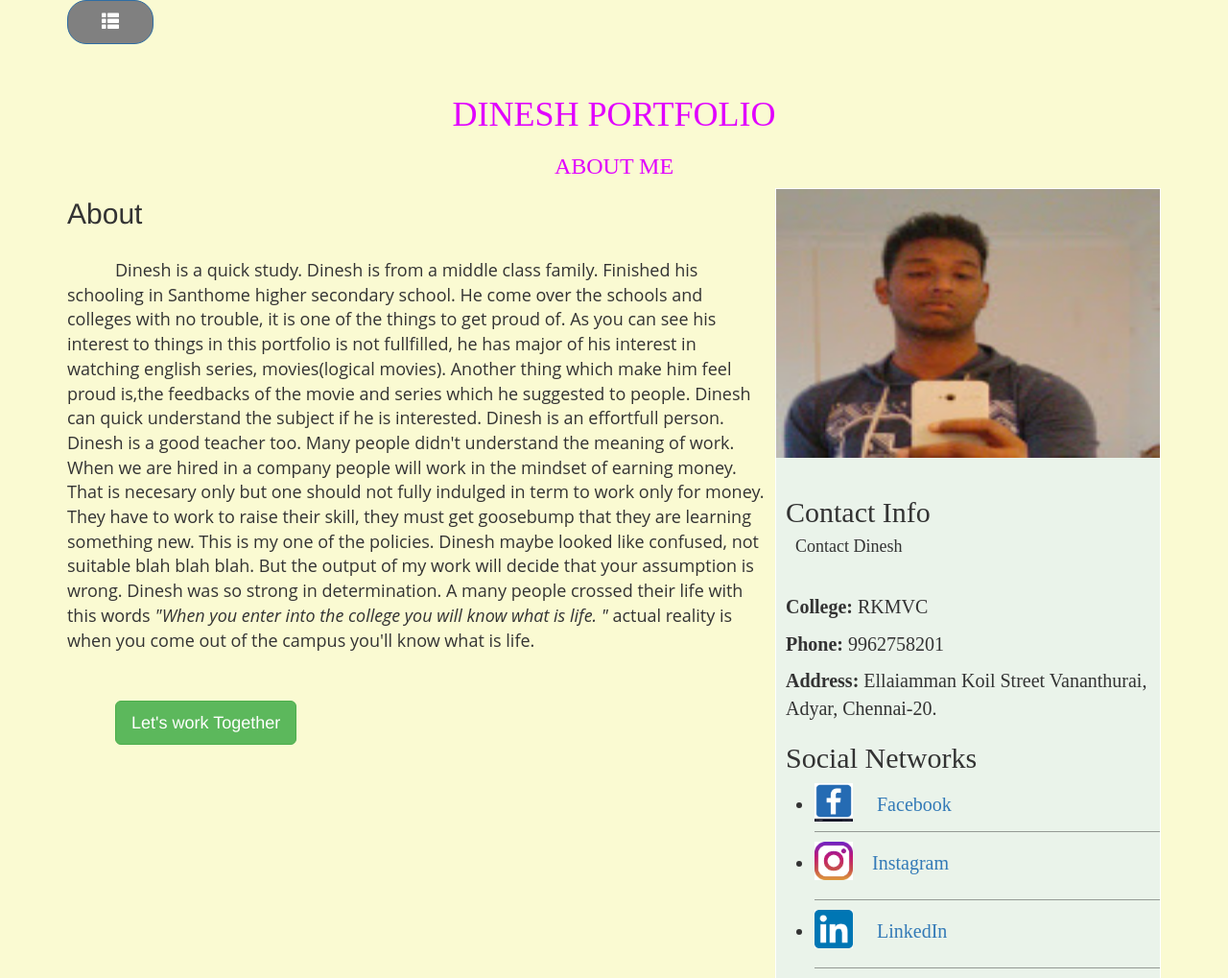
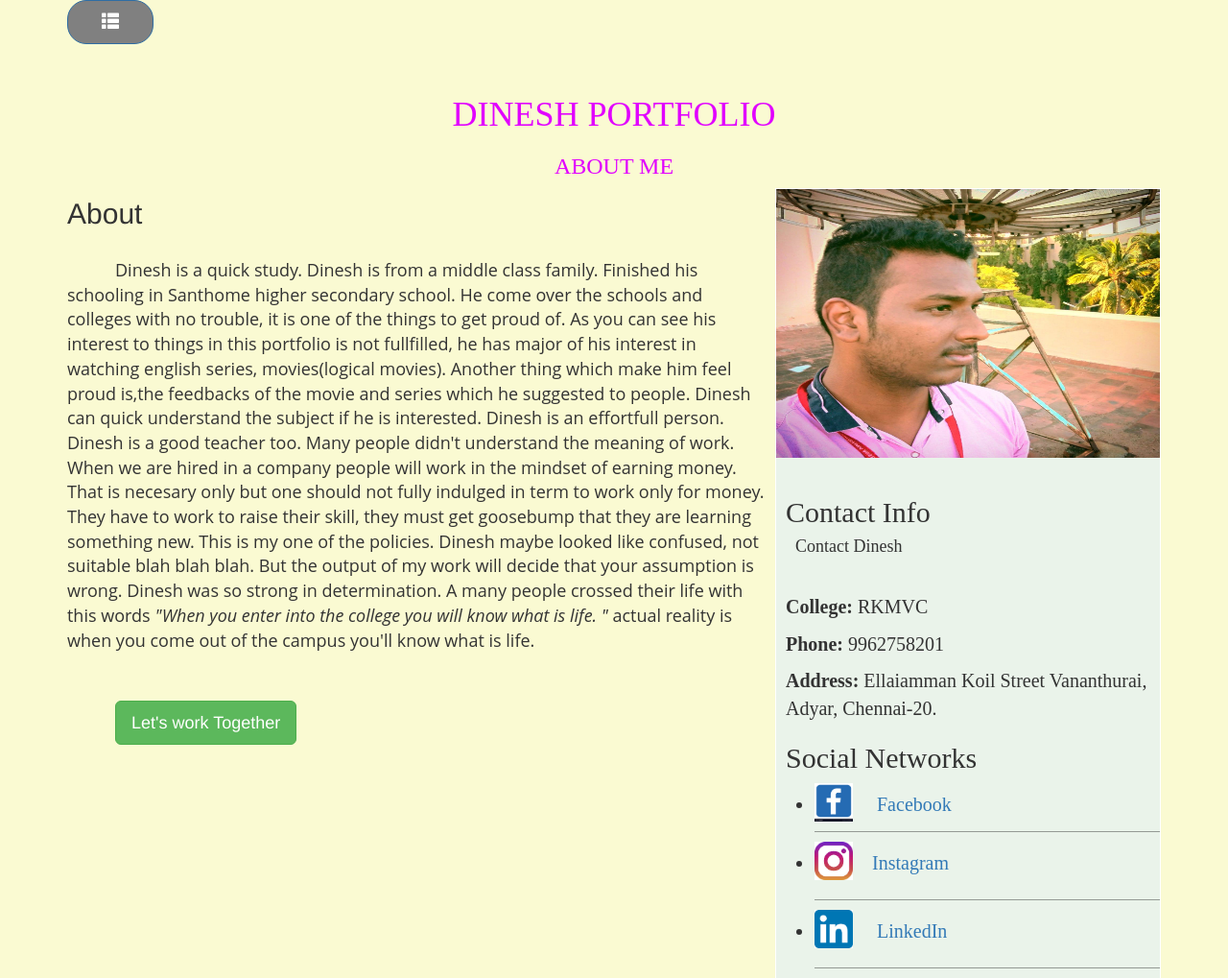
Before and after one commit to Dinesh1804/Dineshportfolio, a plain HTML site: page about.html in a window 1280 px wide. Shown: the whole page at 96% size. Drawn offline with Linux system fonts and the light colour scheme; a web font is replaced by a local one.

Commit message:
Update about.html

```diff
--- a/about.html
+++ b/about.html
@@ -33,7 +33,7 @@
             </div>
 
             <div class="photo1">
-                <img class="me" src="images/mine.jpg"><br>
+                <img class="me" src="images/mine3.jpg"><br>
                 <h3 class="tact">Contact Info</h3>
                 <h5 class="tact1">Contact Dinesh</h5>
                 <br>
```
